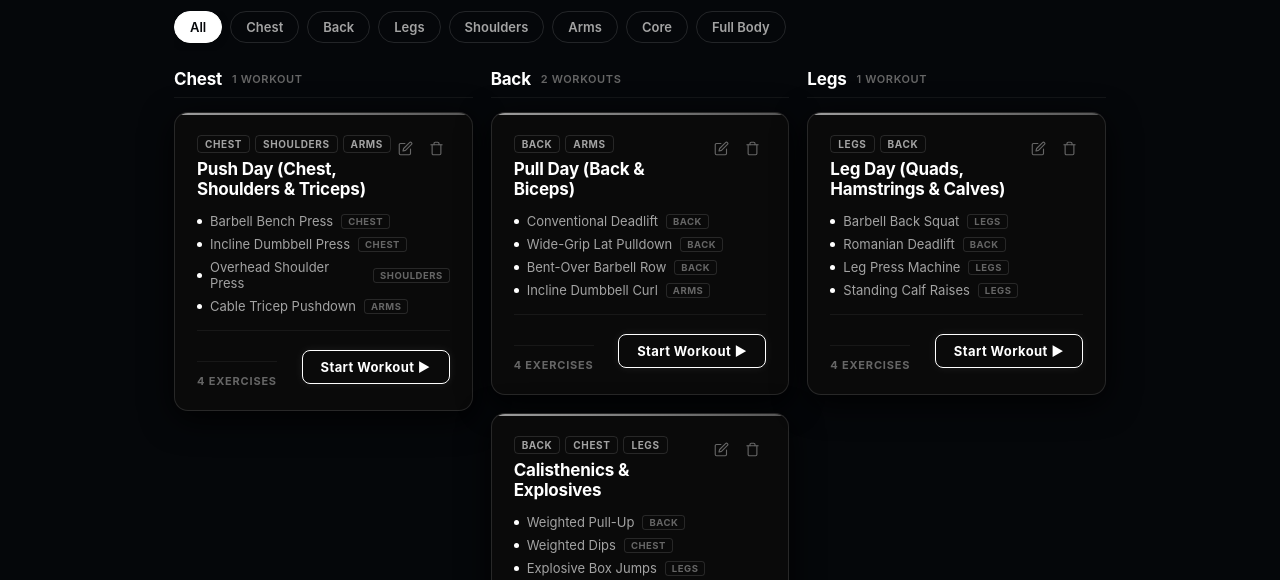
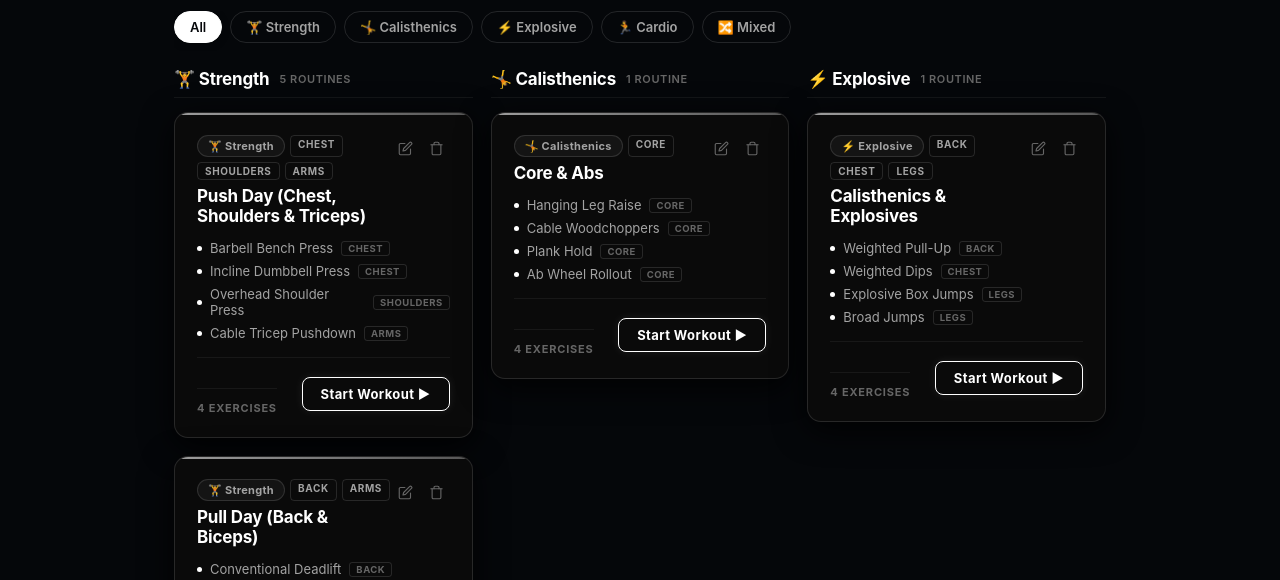
Before and after one commit to MiKecantdothis/plates, a website: page index.html in a window 1280 px wide. Both pictures are taken after a click on the button "Routines". Shown: the part 210-790 px from the top of the page. Drawn offline with nearby package versions, Linux system fonts and the light colour scheme; a web font is replaced by a local one.

Commit message:
Replace body-part filter chips with routine-type filter (Strength, Calisthenics, Explosive, Cardio, Mixed)

```diff
--- a/app.js
+++ b/app.js
@@ -101,6 +101,39 @@
       return customExerciseBodyParts[key];
     }
     return inferExerciseBodyPart(name);
+  }
+
+  // Routine type inference: 'strength' | 'bodyweight' | 'explosive' | 'cardio' | 'mixed'
+  // Based on the dominant exercise mode across all exercises in the routine.
+  function inferRoutineType(routine) {
+    if (!routine) return 'strength';
+    // Check explicit tag first
+    if (routine.routineType) return routine.routineType;
+
+    const exercises = routine.exercises || [];
+    if (exercises.length === 0) return 'strength';
+
+    // Cardio keywords in name
+    const name = (routine.name || '').toLowerCase();
+    if (/run|cardio|hiit|interval|sprint|cycling|cycle|row|rowing|swim|endurance/i.test(name)) return 'cardio';
+
+    const modeCounts = { weight: 0, bodyweight: 0, distance: 0, time: 0 };
+    exercises.forEach(ex => {
+      const mode = getExerciseMode(ex, routine);
+      modeCounts[mode] = (modeCounts[mode] || 0) + 1;
+    });
+
+    const total = exercises.length;
+    const { weight, bodyweight, distance, time } = modeCounts;
+
+    // Explosive: majority are distance (jumps, throws)
+    if (distance / total >= 0.4) return 'explosive';
+    // Bodyweight / Calisthenics: majority are bodyweight or time holds
+    if ((bodyweight + time) / total >= 0.5) return 'bodyweight';
+    // Strength: majority are weighted
+    if (weight / total >= 0.5) return 'strength';
+    // Mixed: combination
+    return 'mixed';
   }
 
   function inferBodyPart(routineName = '', exercises = []) {
@@ -414,7 +447,7 @@
     }
   }
 
-  let selectedBodyPartFilter = 'all';
+  let selectedRoutineTypeFilter = 'all';
 
   let history      = loadJSON('plates_history', []);
   let shoppingList = loadJSON('plates_shopping', []);
@@ -510,7 +543,7 @@
   // Routines Tab
   const routinesGrid       = $('#routines-grid');
   const btnAddRoutine      = $('#btn-add-routine');
-  const bodypartFiltersContainer = $('#bodypart-filters');
+  const routineTypeFiltersContainer = $('#routine-type-filters');
   const sessionBanner      = $('#session-banner');
   const bannerRoutineName  = $('#banner-routine-name');
   const bannerElapsed      = $('#banner-elapsed');
@@ -963,11 +996,23 @@
       ? uniqueParts.map(bp => `<span class="routine-bodypart-badge">${esc(bp)}</span>`).join('')
       : `<span class="routine-bodypart-badge">${esc(r.bodyPart || 'Full Body')}</span>`;
 
+    // Routine type badge
+    const typeLabels = {
+      strength: '🏋️ Strength',
+      bodyweight: '🤸 Calisthenics',
+      explosive: '⚡ Explosive',
+      cardio: '🏃 Cardio',
+      mixed: '🔀 Mixed',
+    };
+    const rtype = inferRoutineType(r);
+    const typeBadge = `<span class="routine-type-badge routine-type-${esc(rtype)}">${esc(typeLabels[rtype] || rtype)}</span>`;
+
     return `
       <div class="routine-card" data-id="${esc(r.id)}">
         <div class="routine-card-header">
           <div>
             <div class="routine-bodyparts-row">
+              ${typeBadge}
               ${badgesHtml}
             </div>
             <div class="routine-card-title">${esc(r.name)}</div>
@@ -1032,58 +1077,62 @@
 
     let html = '';
 
-    if (selectedBodyPartFilter === 'all') {
-      const groups = [];
-      BODY_PARTS.forEach(bp => {
-        const matches = routines.filter(r => (r.bodyPart || inferBodyPart(r.name, r.exercises)).toLowerCase() === bp.toLowerCase());
-        if (matches.length > 0) groups.push({ name: bp, items: matches });
+    // Routine type labels for group headers
+    const ROUTINE_TYPE_LABELS = {
+      strength: '🏋️ Strength',
+      bodyweight: '🤸 Calisthenics',
+      explosive: '⚡ Explosive',
+      cardio: '🏃 Cardio',
+      mixed: '🔀 Mixed',
+    };
+
+    if (selectedRoutineTypeFilter === 'all') {
+      // Group routines by their inferred type, in a defined display order
+      const typeOrder = ['strength', 'bodyweight', 'explosive', 'cardio', 'mixed'];
+      const groups = {};
+      typeOrder.forEach(t => { groups[t] = []; });
+      routines.forEach(r => {
+        const rt = inferRoutineType(r);
+        if (!groups[rt]) groups[rt] = [];
+        groups[rt].push(r);
       });
-      // Custom body parts if any
-      const knownLower = new Set(BODY_PARTS.map(b => b.toLowerCase()));
-      routines.forEach(r => {
-        const bp = r.bodyPart || inferBodyPart(r.name, r.exercises);
-        if (!knownLower.has(bp.toLowerCase())) {
-          let g = groups.find(x => x.name.toLowerCase() === bp.toLowerCase());
-          if (!g) {
-            g = { name: bp, items: [] };
-            groups.push(g);
-          }
-          if (!g.items.includes(r)) g.items.push(r);
-        }
-      });
-
-      html = groups.map(g => `
-        <div class="bodypart-group" data-bodypart="${esc(g.name)}">
-          <div class="bodypart-group-header">
-            <div class="bodypart-group-title">
-              <span class="bodypart-group-name">${esc(g.name)}</span>
-              <span class="bodypart-group-count">${g.items.length} workout${g.items.length !== 1 ? 's' : ''}</span>
+
+      html = typeOrder
+        .filter(t => groups[t].length > 0)
+        .map(t => {
+          const label = ROUTINE_TYPE_LABELS[t] || t;
+          const items = groups[t];
+          return `
+            <div class="bodypart-group" data-routinetype="${esc(t)}">
+              <div class="bodypart-group-header">
+                <div class="bodypart-group-title">
+                  <span class="bodypart-group-name">${esc(label)}</span>
+                  <span class="bodypart-group-count">${items.length} routine${items.length !== 1 ? 's' : ''}</span>
+                </div>
+              </div>
+              <div class="routines-grid">
+                ${items.map(r => renderRoutineCardHtml(r)).join('')}
+              </div>
             </div>
-          </div>
-          <div class="routines-grid">
-            ${g.items.map(r => renderRoutineCardHtml(r)).join('')}
-          </div>
-        </div>
-      `).join('');
+          `;
+        }).join('');
     } else {
-      const filtered = routines.filter(r =>
-        (r.exercises || []).some(e => getExerciseBodyPart(e, r).toLowerCase() === selectedBodyPartFilter.toLowerCase()) ||
-        ((r.bodyPart || '').toLowerCase() === selectedBodyPartFilter.toLowerCase())
-      );
+      const filtered = routines.filter(r => inferRoutineType(r) === selectedRoutineTypeFilter);
+      const label = ROUTINE_TYPE_LABELS[selectedRoutineTypeFilter] || selectedRoutineTypeFilter;
       if (filtered.length === 0) {
         html = `
           <div class="empty-state" style="padding: 36px 16px;">
-            <p class="empty-state-text">No workouts targeting ${esc(selectedBodyPartFilter)} found.</p>
+            <p class="empty-state-text">No ${esc(label)} routines found.</p>
             <button type="button" class="btn-primary btn-small" id="btn-add-specific-bodypart" style="margin-top: 14px">+ Add Routine</button>
           </div>
         `;
       } else {
         html = `
-          <div class="bodypart-group" data-bodypart="${esc(selectedBodyPartFilter)}">
+          <div class="bodypart-group" data-routinetype="${esc(selectedRoutineTypeFilter)}">
             <div class="bodypart-group-header">
               <div class="bodypart-group-title">
-                <span class="bodypart-group-name">${esc(selectedBodyPartFilter)} Workouts</span>
-                <span class="bodypart-group-count">${filtered.length} workout${filtered.length !== 1 ? 's' : ''}</span>
+                <span class="bodypart-group-name">${esc(label)}</span>
+                <span class="bodypart-group-count">${filtered.length} routine${filtered.length !== 1 ? 's' : ''}</span>
               </div>
             </div>
             <div class="routines-grid">
@@ -1137,12 +1186,12 @@
     });
   }
 
-  // Wire body part filter buttons
-  if (bodypartFiltersContainer) {
-    bodypartFiltersContainer.querySelectorAll('.bodypart-chip').forEach(chip => {
+  // Wire routine type filter buttons
+  if (routineTypeFiltersContainer) {
+    routineTypeFiltersContainer.querySelectorAll('.bodypart-chip').forEach(chip => {
       chip.addEventListener('click', () => {
-        selectedBodyPartFilter = chip.dataset.part || 'all';
-        bodypartFiltersContainer.querySelectorAll('.bodypart-chip').forEach(c => {
+        selectedRoutineTypeFilter = chip.dataset.rtype || 'all';
+        routineTypeFiltersContainer.querySelectorAll('.bodypart-chip').forEach(c => {
           c.classList.toggle('active', c === chip);
         });
         renderRoutines();
@@ -1175,7 +1224,7 @@
         addExerciseInputRow(exName, exPart, exMode);
       });
     } else {
-      const defaultPart = selectedBodyPartFilter !== 'all' ? selectedBodyPartFilter : 'Chest';
+      const defaultPart = 'Chest';
       addExerciseInputRow('', defaultPart, 'weight');
       addExerciseInputRow('', defaultPart, 'weight');
     }
--- a/index.css
+++ b/index.css
@@ -957,6 +957,20 @@ body {
   line-height: 1.5;
 }
 
+/* ── Routine Type Badge (on cards) ── */
+.routine-type-badge {
+  display: inline-block;
+  padding: 3px 10px;
+  border-radius: var(--radius-full);
+  font-family: var(--font-body);
+  font-size: 11px;
+  font-weight: 700;
+  letter-spacing: 0.3px;
+  border: 1px solid var(--border);
+  color: var(--text-secondary);
+  background: var(--bg-elevated);
+}
+
 /* ── Body Part Filter Bar ── */
 .bodypart-filters-bar {
   overflow-x: auto;
--- a/index.html
+++ b/index.html
@@ -15,7 +15,7 @@
   <link rel="preconnect" href="https://fonts.cdnfonts.com" crossorigin />
   <link href="https://fonts.cdnfonts.com/css/sf-pro-display" rel="stylesheet" />
   <script src="https://cdn.jsdelivr.net/npm/chart.js"></script>
-  <link rel="stylesheet" href="index.css?v=21" />
+  <link rel="stylesheet" href="index.css?v=22" />
 </head>
 <body>
   <!-- ───── Top Bar ───── -->
@@ -350,17 +350,15 @@
         <button id="btn-add-routine" class="btn-primary">+ Add Routine</button>
       </div>
 
-      <!-- Body Part Filter Chips -->
+      <!-- Routine Type Filter Chips -->
       <div class="bodypart-filters-bar">
-        <div class="bodypart-filters" id="bodypart-filters" role="tablist" aria-label="Filter workouts by body part">
-          <button type="button" class="bodypart-chip active" data-part="all">All</button>
-          <button type="button" class="bodypart-chip" data-part="Chest">Chest</button>
-          <button type="button" class="bodypart-chip" data-part="Back">Back</button>
-          <button type="button" class="bodypart-chip" data-part="Legs">Legs</button>
-          <button type="button" class="bodypart-chip" data-part="Shoulders">Shoulders</button>
-          <button type="button" class="bodypart-chip" data-part="Arms">Arms</button>
-          <button type="button" class="bodypart-chip" data-part="Core">Core</button>
-          <button type="button" class="bodypart-chip" data-part="Full Body">Full Body</button>
+        <div class="bodypart-filters" id="routine-type-filters" role="tablist" aria-label="Filter workouts by type">
+          <button type="button" class="bodypart-chip active" data-rtype="all">All</button>
+          <button type="button" class="bodypart-chip" data-rtype="strength">🏋️ Strength</button>
+          <button type="button" class="bodypart-chip" data-rtype="bodyweight">🤸 Calisthenics</button>
+          <button type="button" class="bodypart-chip" data-rtype="explosive">⚡ Explosive</button>
+          <button type="button" class="bodypart-chip" data-rtype="cardio">🏃 Cardio</button>
+          <button type="button" class="bodypart-chip" data-rtype="mixed">🔀 Mixed</button>
         </div>
       </div>
 
@@ -728,7 +726,7 @@
   </div>
 
   <input type="file" id="input-import-file" accept=".json" style="display: none;" />
-  <script src="app.js?v=21"></script>
+  <script src="app.js?v=22"></script>
   <script>
     if ('serviceWorker' in navigator) {
       navigator.serviceWorker.register('./sw.js').then((reg) => {
--- a/sw.js
+++ b/sw.js
@@ -1,7 +1,7 @@
 // Plates Service Worker — offline support
 // VERSION should match the ?v= numbers in index.html. If they ever drift
 // apart, offline still works: lookups fall back to ignoring the ?v= part.
-const VERSION = 21;
+const VERSION = 22;
 const CACHE_NAME = `plates-v${VERSION}`;
 const NETWORK_TIMEOUT_MS = 3000;
 
```
Also changed, not shown: tests/body-parts-and-variations.spec.js (+13 -17 lines).
